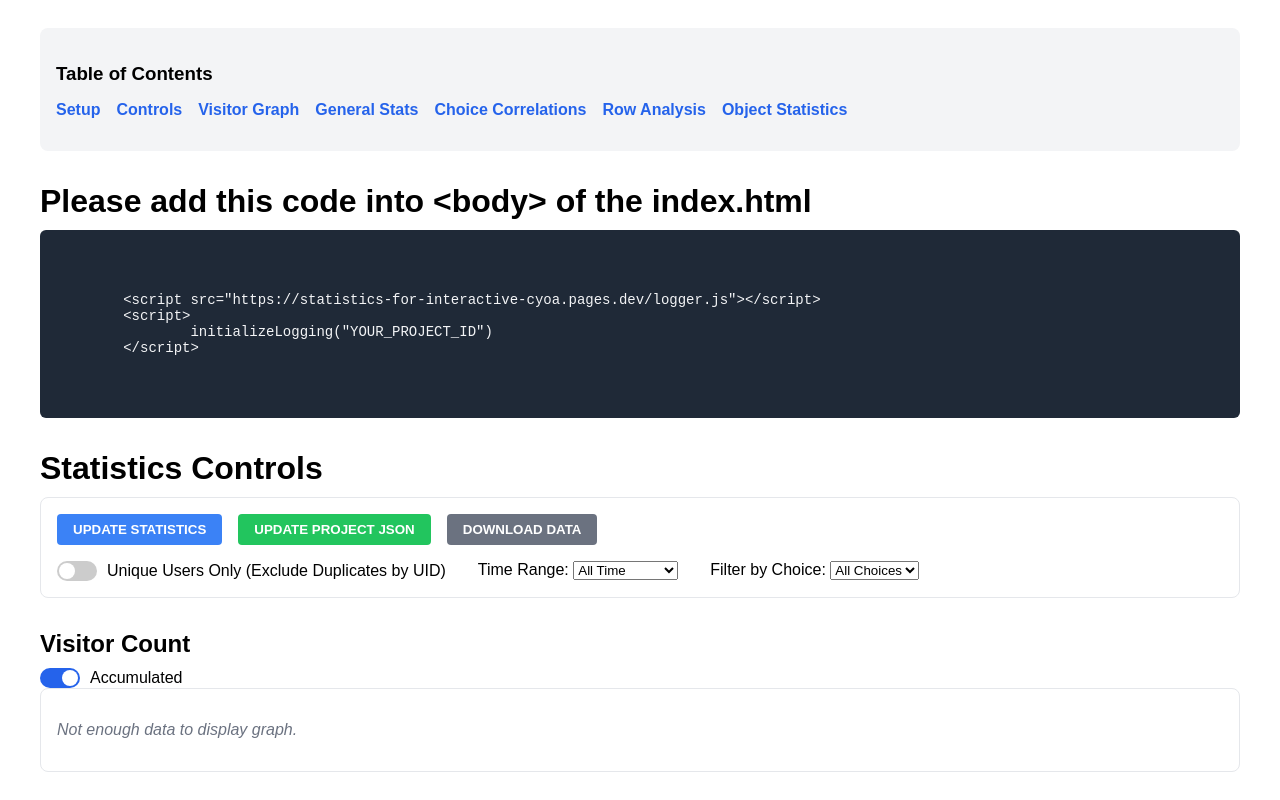
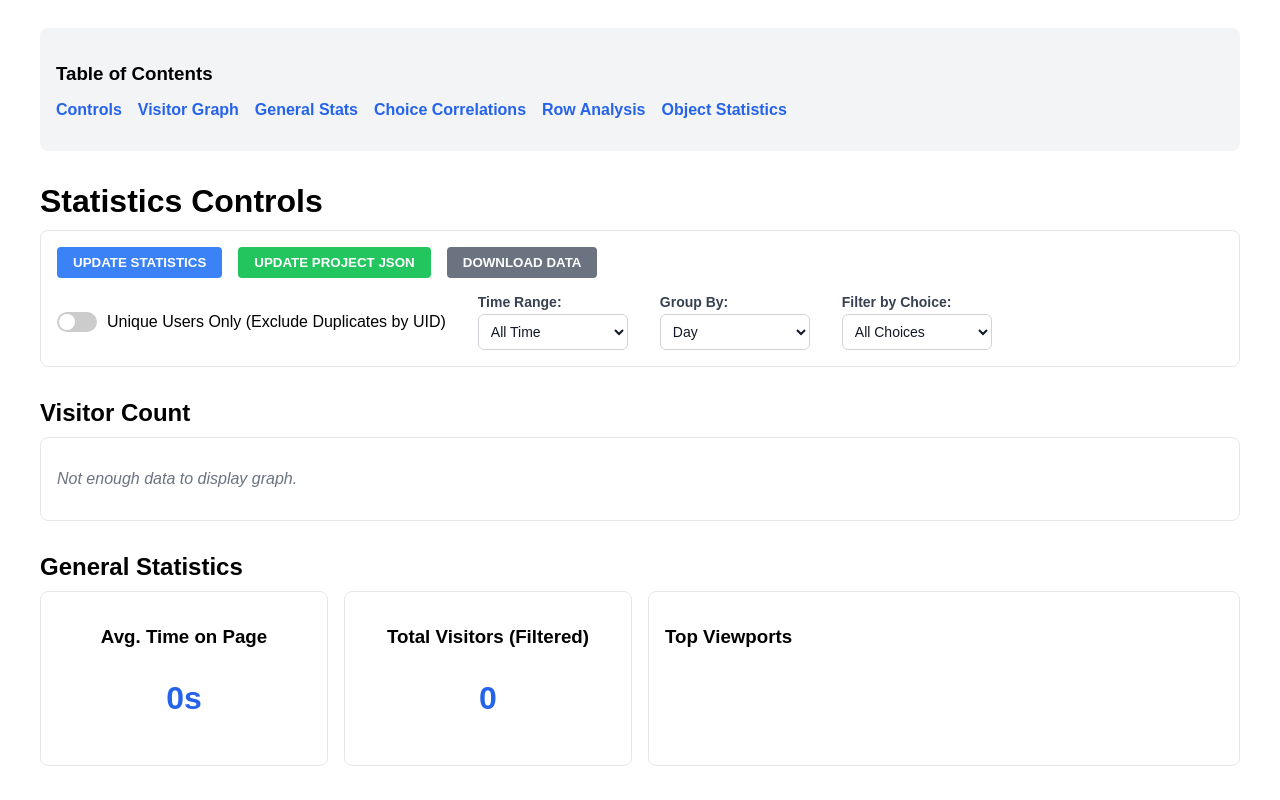
Before and after one commit to DDadeA/Statistics-for-Interactive-CYOA, a SvelteKit app: page /statistics/1 in a window 1280 px wide. Shown: the top 800 px of the page. Built offline with nearby package versions, Linux system fonts and the light colour scheme.

Commit message:
Add week and minute grouping options, style dropdowns, and remove setup code block

```diff
--- a/src/routes/statistics/[secretKey]/+page.svelte
+++ b/src/routes/statistics/[secretKey]/+page.svelte
@@ -19,12 +19,12 @@
 	// Options
 	let uniqueUsersOnly = false;
 	let timeRange = 'all'; // 'all', '24h', '7d', '30d'
-	let isAccumulated = true;
+	let timeUnit = 'day'; // 'day', 'hour', 'week', 'min'
 	let selectedFilterChoice = '';
 
 	// Derived Data
 	let filteredLogData: LogEntry[] = [];
-	let visitorGraphData: { date: string; count: number; label: string }[] = [];
+	let visitorGraphData: { date: string; count: number; accumulated: number; label: string }[] = [];
 	let rowStatistics: any[] = [];
 	let generalStats: any = {};
 	let topCorrelations: { idA: string; idB: string; count: number; percent: number }[] = [];
@@ -75,7 +75,6 @@
 
 		// 4. Visitor Graph Data
 		const groupedData: Record<string, number> = {};
-		const timeUnit = timeRange === '24h' ? 'hour' : 'day';
 
 		data.forEach((entry) => {
 			const date = new Date(entry.created_at);
@@ -86,6 +85,19 @@
 				date.setMinutes(0, 0, 0);
 				key = date.toISOString();
 				label = `${date.getHours()}:00`;
+			} else if (timeUnit === 'min') {
+				// Round down to minute
+				date.setSeconds(0, 0);
+				key = date.toISOString();
+				label = `${date.getHours()}:${date.getMinutes().toString().padStart(2, '0')}`;
+			} else if (timeUnit === 'week') {
+				// Round down to start of week (Monday)
+				const day = date.getDay();
+				const diff = date.getDate() - day + (day === 0 ? -6 : 1); // adjust when day is sunday
+				date.setDate(diff);
+				date.setHours(0, 0, 0, 0);
+				key = date.toISOString();
+				label = `${date.getMonth() + 1}/${date.getDate()}`;
 			} else {
 				// Round down to day
 				date.setHours(0, 0, 0, 0);
@@ -101,6 +113,10 @@
 				let label = '';
 				if (timeUnit === 'hour') {
 					label = `${date.getHours()}:00`;
+				} else if (timeUnit === 'min') {
+					label = `${date.getHours()}:${date.getMinutes().toString().padStart(2, '0')}`;
+				} else if (timeUnit === 'week') {
+					label = `${date.getMonth() + 1}/${date.getDate()}`;
 				} else {
 					label = `${date.getMonth() + 1}/${date.getDate()}`;
 				}
@@ -108,18 +124,17 @@
 					date: dateStr,
 					count: count,
 					timestamp: date.getTime(),
-					label: label
+					label: label,
+					accumulated: 0
 				};
 			})
 			.sort((a, b) => a.timestamp - b.timestamp);
 
-		if (isAccumulated) {
-			let sum = 0;
-			graphData = graphData.map((item) => {
-				sum += item.count;
-				return { ...item, count: sum };
-			});
-		}
+		let sum = 0;
+		graphData = graphData.map((item) => {
+			sum += item.count;
+			return { ...item, accumulated: sum };
+		});
 
 		visitorGraphData = graphData;
 
@@ -444,7 +459,6 @@
 	<div class="toc">
 		<h3>Table of Contents</h3>
 		<ul>
-			<li><a href="#setup">Setup</a></li>
 			<li><a href="#controls">Controls</a></li>
 			<li><a href="#visitor-graph">Visitor Graph</a></li>
 			<li><a href="#general-stats">General Stats</a></li>
@@ -452,18 +466,6 @@
 			<li><a href="#row-analysis">Row Analysis</a></li>
 			<li><a href="#object-stats">Object Statistics</a></li>
 		</ul>
-	</div>
-
-	<h1 id="setup">Please add this code into {'\<body\>'} of the index.html</h1>
-	<div class="code-block">
-		<pre>
-	{`
-	<script src="https://statistics-for-interactive-cyoa.pages.dev/logger.js"></script>
-	<script>
-		initializeLogging("${logData.length > 0 ? logData[0].project_id : 'YOUR_PROJECT_ID'}")
-	</script>
-	`}
-	</pre>
 	</div>
 
 	<h1 id="controls">Statistics Controls</h1>
@@ -492,6 +494,16 @@
 			</div>
 
 			<div class="select-group">
+				<label for="timeUnit">Group By:</label>
+				<select id="timeUnit" bind:value={timeUnit}>
+					<option value="week">Week</option>
+					<option value="day">Day</option>
+					<option value="hour">Hour</option>
+					<option value="min">Minute</option>
+				</select>
+			</div>
+
+			<div class="select-group">
 				<label for="filterChoice">Filter by Choice:</label>
 				<select id="filterChoice" bind:value={selectedFilterChoice}>
 					<option value="">All Choices</option>
@@ -511,42 +523,56 @@
 
 	<!-- Visitor Graph -->
 	<h2 id="visitor-graph">Visitor Count</h2>
-	<div class="chart-controls">
-		<label class="toggle">
-			<input type="checkbox" bind:checked={isAccumulated} />
-			<span class="slider"></span>
-			<span class="label-text">Accumulated</span>
-		</label>
-	</div>
 	<div class="chart-container">
 		{#if visitorGraphData.length > 0}
+			{@const maxCount = Math.max(...visitorGraphData.map((d) => d.count), 1)}
+			{@const maxAccumulated = Math.max(...visitorGraphData.map((d) => d.accumulated), 1)}
 			<svg viewBox="0 0 1000 300" class="chart">
 				<!-- X and Y Axis -->
 				<line x1="50" y1="250" x2="950" y2="250" stroke="#ccc" />
 				<line x1="50" y1="250" x2="50" y2="50" stroke="#ccc" />
+				<line x1="950" y1="250" x2="950" y2="50" stroke="#ccc" />
 
-				<!-- Data Line -->
+				<!-- Bars (Daily/Hourly Count) -->
+				{#each visitorGraphData as d, i}
+					{@const slotWidth = 900 / visitorGraphData.length}
+					{@const barWidth = slotWidth * 0.8}
+					{@const x = 50 + i * slotWidth + (slotWidth - barWidth) / 2}
+					{@const barHeight = (d.count / maxCount) * 200}
+					<rect
+						{x}
+						y={250 - barHeight}
+						width={barWidth}
+						height={barHeight}
+						fill="#3b82f6"
+						opacity="0.6"
+					>
+						<title>{d.label}: {d.count}</title>
+					</rect>
+				{/each}
+
+				<!-- Line (Accumulated) -->
 				<polyline
 					fill="none"
-					stroke="#3b82f6"
+					stroke="#ef4444"
 					stroke-width="2"
 					points={visitorGraphData
 						.map((d, i) => {
-							const x = 50 + (i / Math.max(1, visitorGraphData.length - 1)) * 900;
-							const maxCount = Math.max(...visitorGraphData.map((d) => d.count));
-							const y = 250 - (d.count / Math.max(1, maxCount)) * 200;
+							const slotWidth = 900 / visitorGraphData.length;
+							const x = 50 + i * slotWidth + slotWidth / 2;
+							const y = 250 - (d.accumulated / maxAccumulated) * 200;
 							return `${x},${y}`;
 						})
 						.join(' ')}
 				/>
 
-				<!-- Data Points (Circles) -->
+				<!-- Data Points (Accumulated) -->
 				{#each visitorGraphData as d, i}
-					{@const x = 50 + (i / Math.max(1, visitorGraphData.length - 1)) * 900}
-					{@const maxCount = Math.max(...visitorGraphData.map((d) => d.count))}
-					{@const y = 250 - (d.count / Math.max(1, maxCount)) * 200}
-					<circle cx={x} cy={y} r="4" fill="#3b82f6" stroke="white" stroke-width="2">
-						<title>{d.label}: {d.count}</title>
+					{@const slotWidth = 900 / visitorGraphData.length}
+					{@const x = 50 + i * slotWidth + slotWidth / 2}
+					{@const y = 250 - (d.accumulated / maxAccumulated) * 200}
+					<circle cx={x} cy={y} r="3" fill="#ef4444" stroke="white" stroke-width="1">
+						<title>Accumulated: {d.accumulated}</title>
 					</circle>
 				{/each}
 
@@ -556,12 +582,27 @@
 					<text x="950" y="270" font-size="12" fill="#666" text-anchor="end"
 						>{visitorGraphData[visitorGraphData.length - 1].label}</text
 					>
-					<text x="40" y="50" font-size="12" fill="#666" text-anchor="end"
-						>{Math.max(...visitorGraphData.map((d) => d.count))}</text
+					<!-- Left Axis Label (Count) -->
+					<text x="40" y="50" font-size="12" fill="#3b82f6" text-anchor="end">{maxCount}</text>
+					<text x="40" y="250" font-size="12" fill="#3b82f6" text-anchor="end">0</text>
+
+					<!-- Right Axis Label (Accumulated) -->
+					<text x="960" y="50" font-size="12" fill="#ef4444" text-anchor="start"
+						>{maxAccumulated}</text
 					>
-					<text x="40" y="250" font-size="12" fill="#666" text-anchor="end">0</text>
+					<text x="960" y="250" font-size="12" fill="#ef4444" text-anchor="start">0</text>
 				{/if}
 			</svg>
+			<div class="chart-legend">
+				<div class="legend-item">
+					<span class="color-box bar"></span>
+					<span>Period Count (Left Axis)</span>
+				</div>
+				<div class="legend-item">
+					<span class="color-box line"></span>
+					<span>Accumulated (Right Axis)</span>
+				</div>
+			</div>
 		{:else}
 			<p class="text-gray italic">Not enough data to display graph.</p>
 		{/if}
@@ -702,16 +743,6 @@
 	h2,
 	h3 {
 		margin-bottom: 10px;
-	}
-	.code-block {
-		background-color: #1f2937;
-		color: #f3f4f6;
-		padding: 1rem;
-		border-radius: 0.375rem;
-		overflow-x: auto;
-		margin-bottom: 2rem;
-		font-family: monospace;
-		font-size: 0.875rem;
 	}
 	.button-group {
 		display: flex;
@@ -855,6 +886,31 @@
 		margin-top: 1rem;
 		flex-wrap: wrap;
 	}
+	.select-group {
+		display: flex;
+		flex-direction: column;
+		gap: 0.25rem;
+	}
+	.select-group label {
+		font-size: 0.875rem;
+		font-weight: bold;
+		color: #374151;
+	}
+	select {
+		padding: 0.5rem;
+		border: 1px solid #d1d5db;
+		border-radius: 0.375rem;
+		background-color: white;
+		font-size: 0.875rem;
+		color: #111827;
+		cursor: pointer;
+		min-width: 150px;
+	}
+	select:focus {
+		outline: none;
+		border-color: #3b82f6;
+		box-shadow: 0 0 0 2px rgba(59, 130, 246, 0.2);
+	}
 	.toggle {
 		display: flex;
 		align-items: center;
@@ -988,4 +1044,31 @@
 	html {
 		scroll-behavior: smooth;
 	}
+	.chart-legend {
+		display: flex;
+		justify-content: center;
+		gap: 2rem;
+		margin-top: 1rem;
+	}
+	.legend-item {
+		display: flex;
+		align-items: center;
+		gap: 0.5rem;
+		font-size: 0.875rem;
+		color: #666;
+	}
+	.color-box {
+		width: 1rem;
+		height: 1rem;
+		display: inline-block;
+	}
+	.color-box.bar {
+		background-color: #3b82f6;
+		opacity: 0.6;
+	}
+	.color-box.line {
+		background-color: #ef4444;
+		height: 2px;
+		margin-top: 0.4rem;
+	}
 </style>
```
